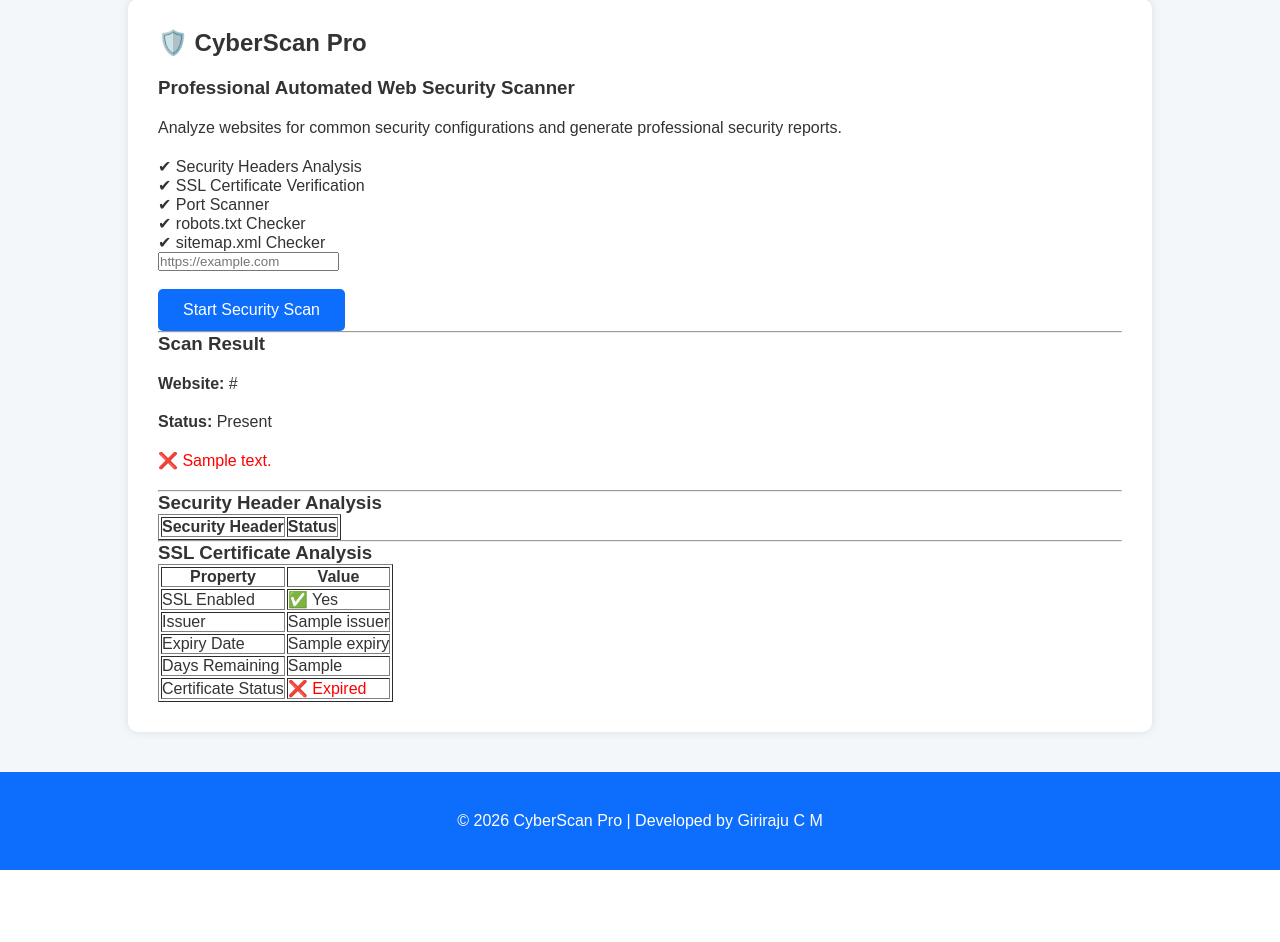
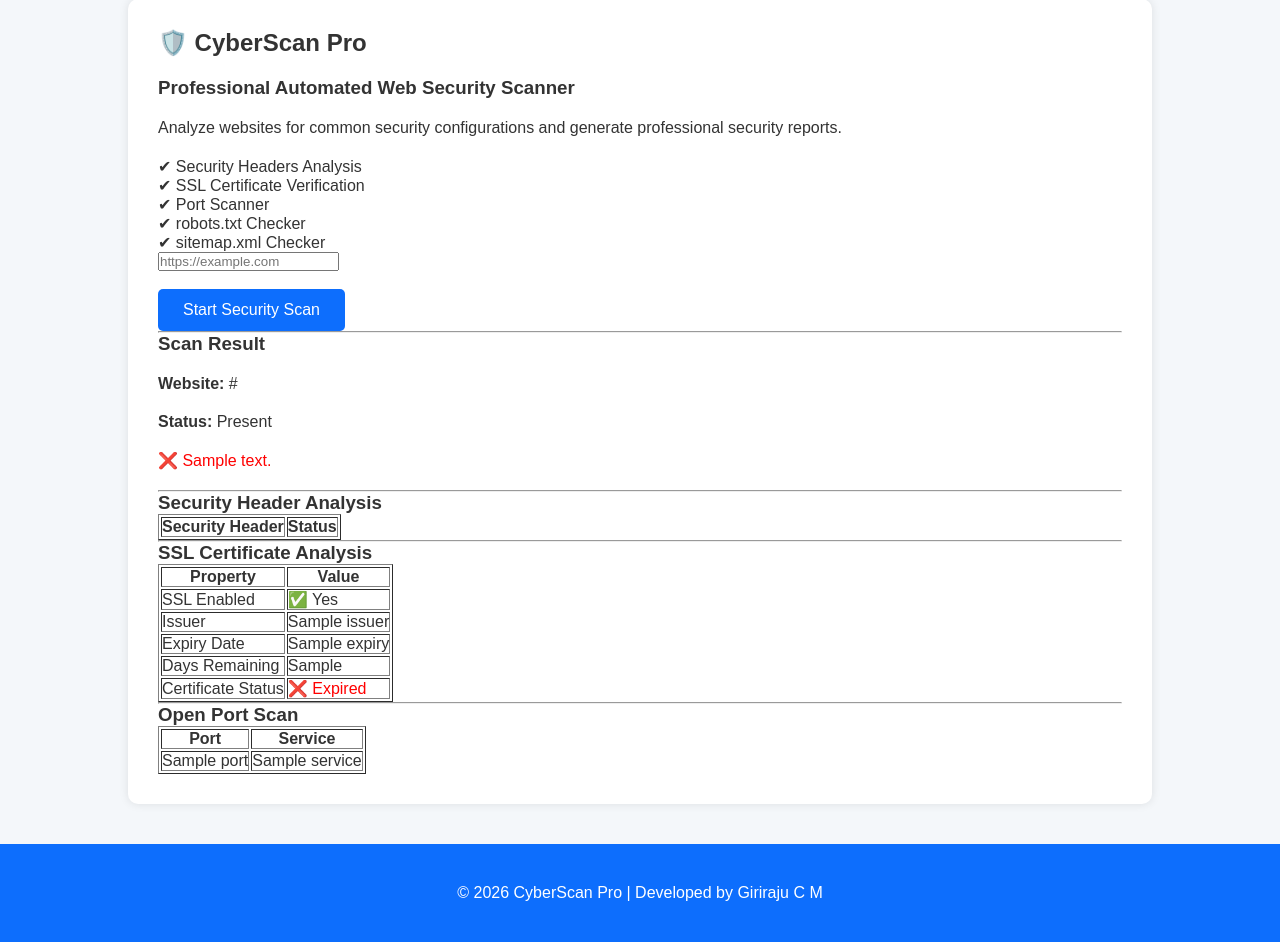
Before and after one commit to girirajuinfo/CyberScan-Pro, a Flask app: template templates/index.html in a window 1280 px wide. Shown: the part 146-1088 px from the top of the page. Before the commit the page ends 1016 px from the top, so only its background shows below. Run offline with Flask 3, Linux system fonts and the light colour scheme; the template is opened without the code that fills it: most values are stand-ins (such as "Sample title", 1, 10 or a date in 2020); lists and menus that the app fills with data are empty.

Commit message:
Day 6: Implement port scanner

```diff
--- a/app.py
+++ b/app.py
@@ -3,6 +3,7 @@
 from scanner.headers import check_security_headers
 from scanner.ssl_checker import check_ssl_certificate
 from scanner.robots import check_robots_and_sitemap
+from scanner.ports import scan_ports
 
 app = Flask(__name__)
 
@@ -21,6 +22,7 @@
             header_results = check_security_headers(website)
             ssl_results = check_ssl_certificate(website)
             robots_results = check_robots_and_sitemap(website)
+            port_results = scan_ports(website)
 
             result = {
                 "website": website,
@@ -28,7 +30,8 @@
                 "message": "Website is Online",
                 "headers": header_results,
                 "ssl": ssl_results,
-                "robots": robots_results
+                "robots": robots_results,
+                "ports": port_results
             }
 
         except requests.exceptions.MissingSchema:
--- /dev/null
+++ b/scanner/ports.py
@@ -0,0 +1,39 @@
+import socket
+from urllib.parse import urlparse
+
+
+COMMON_PORTS = {
+    21: "FTP",
+    22: "SSH",
+    25: "SMTP",
+    53: "DNS",
+    80: "HTTP",
+    110: "POP3",
+    143: "IMAP",
+    443: "HTTPS",
+    3306: "MySQL",
+    3389: "RDP"
+}
+
+
+def scan_ports(url):
+
+    parsed = urlparse(url)
+    hostname = parsed.hostname
+
+    results = {}
+
+    for port, service in COMMON_PORTS.items():
+
+        sock = socket.socket(socket.AF_INET, socket.SOCK_STREAM)
+
+        sock.settimeout(1)
+
+        status = sock.connect_ex((hostname, port))
+
+        if status == 0:
+            results[port] = service
+
+        sock.close()
+
+    return results
--- a/templates/index.html
+++ b/templates/index.html
@@ -220,6 +220,32 @@
 </table>
 
 {% endif %}
+
+{% if result.ports %}
+
+<hr>
+
+<h3>Open Port Scan</h3>
+
+<table border="1" cellpadding="10">
+
+<tr>
+    <th>Port</th>
+    <th>Service</th>
+</tr>
+
+{% for port, service in result.ports.items() %}
+
+<tr>
+    <td>{{ port }}</td>
+    <td>{{ service }}</td>
+</tr>
+
+{% endfor %}
+
+</table>
+
+{% endif %}
 {% endif %}
 
 </section>
```
